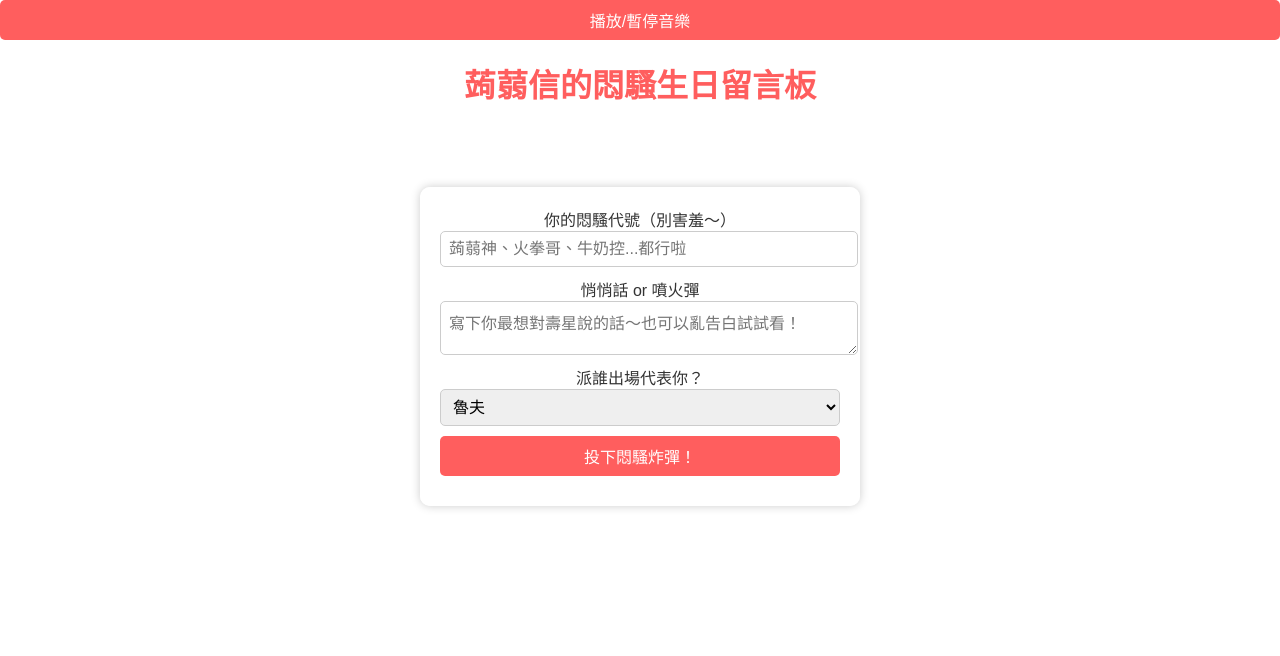
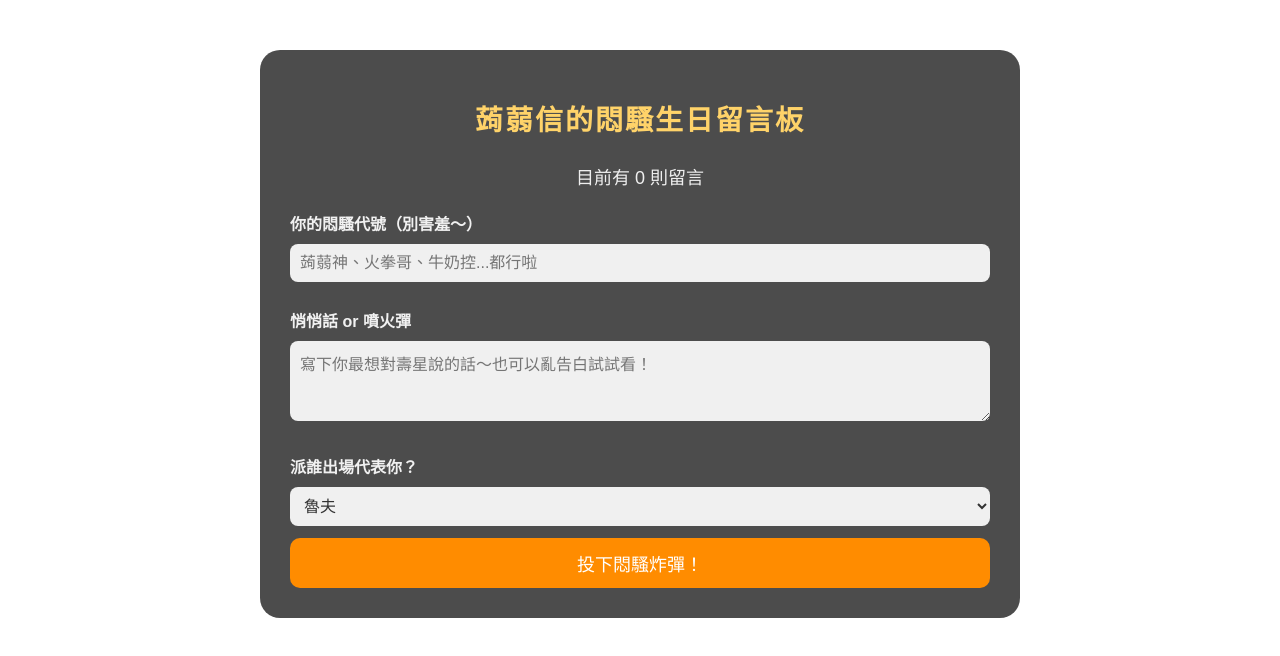
Before and after one commit to starsea-pink/starseapink, a website built with Vite: page index.html in a window 1280 px wide. Built offline with nearby package versions, Linux system fonts and the light colour scheme; files whose address does not match are found by name.

Commit message:
Add files via upload

```diff
--- a/index.html
+++ b/index.html
@@ -25,17 +25,17 @@
 
       <label for="character">派誰出場代表你？</label>
       <select id="character">
-        <option value="Luffy">魯夫</option>
-        <option value="Zoro">索隆</option>
-        <option value="Nami">娜美</option>
-        <option value="Robin">羅賓</option>
-        <option value="Sanji">香吉士</option>
-        <option value="Chopper">喬巴</option>
-        <option value="Hancock">女帝</option>
-        <option value="Beauty1">爆乳1</option>
-        <option value="Beauty2">爆乳2</option>
-        <option value="Usopp">騙人布</option>
-        <option value="Franky">佛朗基</option>
+        <option value="luffy">魯夫</option>
+        <option value="zoro">索隆</option>
+        <option value="nami">娜美</option>
+        <option value="robin">羅賓</option>
+        <option value="sanji">香吉士</option>
+        <option value="chopper">喬巴</option>
+        <option value="hancock">女帝</option>
+        <option value="beauty1">爆乳1</option>
+        <option value="beauty2">爆乳2</option>
+        <option value="usopp">騙人布</option>
+        <option value="franky">佛朗基</option>
       </select>
 
       <button type="submit">投下悶騷炸彈！</button>
--- a/main.js
+++ b/main.js
@@ -1,9 +1,9 @@
 document.addEventListener('DOMContentLoaded', () => {
-  const form = document.getElementById('commentForm');
+  const form = document.getElementById('messageForm');
   const app = document.getElementById('app');
   const messageCount = document.getElementById('messageCount');
-  const audio = document.getElementById('bgm');
-  const muteButton = document.getElementById('muteButton');
+  const audio = document.getElementById('bgMusic');
+  const muteButton = document.getElementById('musicToggle');
 
   const characters = {
     luffy: 'Luffy.png',
@@ -63,7 +63,6 @@ document.addEventListener('DOMContentLoaded', () => {
 
     if (!name) return;
 
-    // 隱藏指令：清除
     if (name === "夏夕夏景") {
       localStorage.removeItem('messages');
       messages = [];
@@ -84,7 +83,6 @@ document.addEventListener('DOMContentLoaded', () => {
     form.reset();
   });
 
-  // 音樂控制
   muteButton.addEventListener('click', () => {
     if (audio.paused) {
       audio.play();
--- a/style.css
+++ b/style.css
@@ -1,103 +1,138 @@
+/* 字體設定與背景 */
 body {
-  font-family: "Microsoft JhengHei", sans-serif;
-  background-image: url('images/background.jpg');
-  background-size: cover;
-  background-attachment: fixed;
   margin: 0;
   padding: 0;
-  text-align: center;
-  color: #333;
+  font-family: "Noto Sans TC", "Microsoft JhengHei", sans-serif;
+  background-image: url("images/background.jpg");
+  background-size: cover;
+  background-position: center;
+  background-attachment: fixed;
+  color: #fff;
+  line-height: 1.6;
 }
 
-h1 {
-  margin-top: 20px;
-  font-size: 2rem;
-  color: #ff5e5e;
+/* 外層容器 */
+.container {
+  max-width: 700px;
+  margin: 50px auto;
+  background: rgba(0, 0, 0, 0.7);
+  padding: 30px;
+  border-radius: 20px;
+  box-shadow: 0 0 20px rgba(255, 255, 255, 0.1);
 }
 
-form {
-  margin: 20px auto;
-  max-width: 400px;
-  padding: 20px;
-  background: rgba(255, 255, 255, 0.85);
-  border-radius: 10px;
-  box-shadow: 0 0 10px #ccc;
+/* 標題樣式 */
+.container h1 {
+  font-size: 28px;
+  text-align: center;
+  margin-bottom: 20px;
+  letter-spacing: 2px;
+  color: #ffd369;
 }
 
-input, textarea, select, button {
-  display: block;
-  width: 100%;
-  margin-bottom: 10px;
-  font-size: 1rem;
-  padding: 8px;
-  border-radius: 5px;
-  border: 1px solid #ccc;
+/* 留言統計數 */
+#messageCount {
+  text-align: center;
+  margin-bottom: 20px;
+  font-size: 18px;
+  color: #eee;
 }
 
-button {
-  background-color: #ff5e5e;
-  color: white;
-  border: none;
-  cursor: pointer;
+/* 表單區塊 */
+form label {
+  font-weight: bold;
+  margin-top: 15px;
+  display: block;
+  color: #f1f1f1;
 }
 
-button:hover {
-  background-color: #ff3d3d;
+form input,
+form textarea,
+form select {
+  width: 100%;
+  padding: 10px;
+  margin-top: 6px;
+  margin-bottom: 12px;
+  border: none;
+  border-radius: 8px;
+  font-size: 16px;
+  background: #f0f0f0;
+  color: #333;
+  box-sizing: border-box;
 }
 
-#messageCount {
-  margin: 20px 0;
-  font-weight: bold;
-  color: #444;
+form textarea {
+  height: 80px;
+  resize: vertical;
 }
 
-#app {
-  display: flex;
-  flex-wrap: wrap;
-  justify-content: center;
-  gap: 20px;
-  padding: 20px;
+form button {
+  background: #ff8c00;
+  color: #fff;
+  font-size: 18px;
+  border: none;
+  border-radius: 10px;
+  padding: 12px;
+  width: 100%;
+  cursor: pointer;
+  transition: background 0.3s ease;
 }
 
-.message {
-  width: 200px;
-  background: rgba(255, 255, 255, 0.9);
-  border-radius: 10px;
-  padding: 15px;
-  text-align: center;
-  box-shadow: 0 0 10px #bbb;
-  transition: transform 0.2s ease;
-  animation: fadeInUp 0.5s ease;
+form button:hover {
+  background: #ffa733;
 }
 
-.message:hover {
-  animation: shake 0.3s;
-  animation-iteration-count: 1;
+/* 單則留言卡片 */
+.message {
+  background: rgba(255, 255, 255, 0.15);
+  padding: 16px;
+  border-radius: 12px;
+  margin-top: 15px;
+  display: flex;
+  align-items: center;
+  box-shadow: 0 4px 10px rgba(0,0,0,0.3);
+  backdrop-filter: blur(3px);
 }
 
 .message img {
-  width: 100px;
-  height: auto;
-  margin-bottom: 10px;
+  width: 64px;
+  height: 64px;
+  object-fit: contain;
+  margin-right: 15px;
+  border-radius: 8px;
+  background: #fff;
 }
 
-/* 淡入動畫 */
-@keyframes fadeInUp {
-  from {
-    opacity: 0;
-    transform: translateY(20px);
-  }
-  to {
-    opacity: 1;
-    transform: translateY(0);
-  }
+.message h3 {
+  margin: 0;
+  font-size: 18px;
+  color: #ffe98a;
 }
 
-/* 搖晃動畫 */
-@keyframes shake {
-  0% { transform: translateX(0); }
-  25% { transform: translateX(-3px); }
-  50% { transform: translateX(3px); }
-  75% { transform: translateX(-2px); }
-  100% { transform: translateX(0); }
+.message p {
+  margin: 5px 0 0 0;
+  color: #f0f0f0;
+  font-size: 16px;
 }
+
+/* 音樂播放按鈕 */
+#musicToggle {
+  position: fixed;
+  top: 20px;
+  right: 20px;
+  background: rgba(255, 255, 255, 0.2);
+  color: #fff;
+  padding: 10px 14px;
+  border: none;
+  border-radius: 12px;
+  cursor: pointer;
+  font-size: 14px;
+  z-index: 999;
+  transition: background 0.3s ease;
+  backdrop-filter: blur(5px);
+}
+
+#musicToggle:hover {
+  background: rgba(255, 255, 255, 0.4);
+  color: #000;
+}
```
